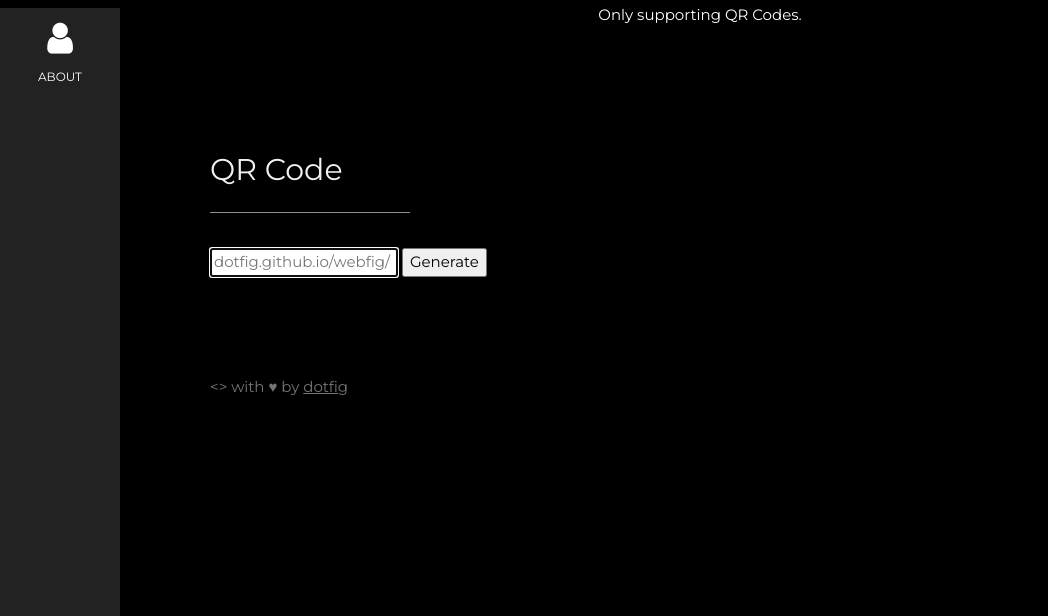
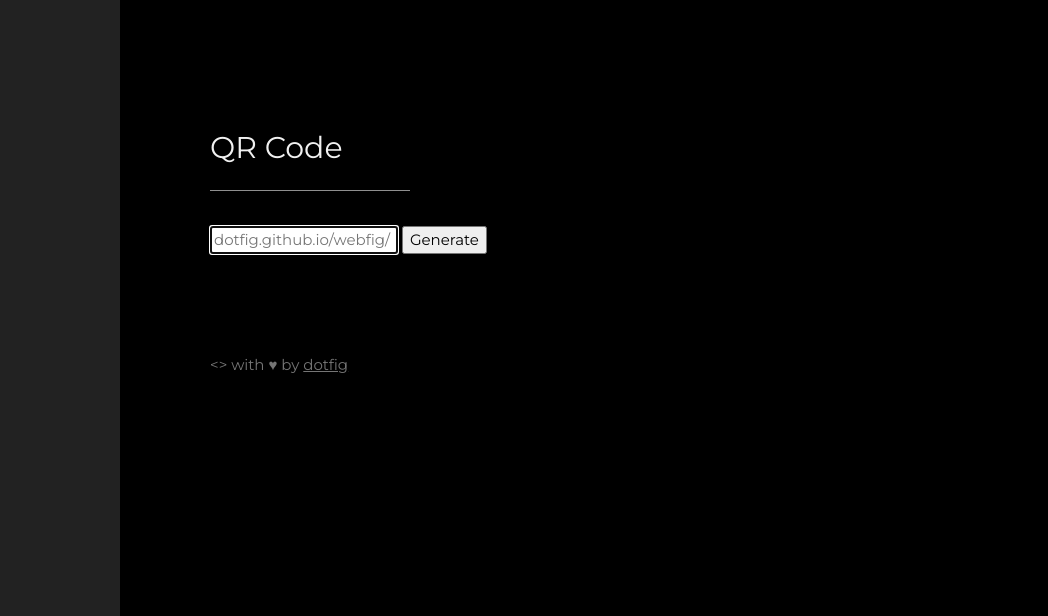
Before and after one commit to dotfig/barcodegenerator, a plain HTML site: page index.html in a window 1280 px wide. Shown: the part 184-800 px from the top of the page, without its empty margins (0-1048 px from the left). Drawn offline with nearby package versions, Linux system fonts and the light colour scheme.

Commit message:
updating website

```diff
--- a/index.html
+++ b/index.html
@@ -1,6 +1,6 @@
 <!DOCTYPE html>
 <html>
-    <title>Barcode Generator</title>>
+    <title>Barcode Generator</title>
     <meta charset="UTF-8">
     <meta name="viewport" content="width=device-width, initial-scale=1">
     <link rel="stylesheet" href="https://www.w3schools.com/w3css/4/w3.css">
@@ -19,10 +19,6 @@
             <a href="#" class="w3-bar-item w3-button w3-padding-large w3-black">
                 <i class="fa fa-home w3-xxlarge"></i>
                 <p>HOME</p>
-            </a>
-            <a href="#qr" class="w3-bar-item w3-button w3-padding-large w3-hover-black">
-                <i class="fa fa-user w3-xxlarge"></i>
-                <p>ABOUT</p>
             </a>
         </nav>
         <div class="w3-top w3-hide-large w3-hide-medium" id="myNavbar">
```
